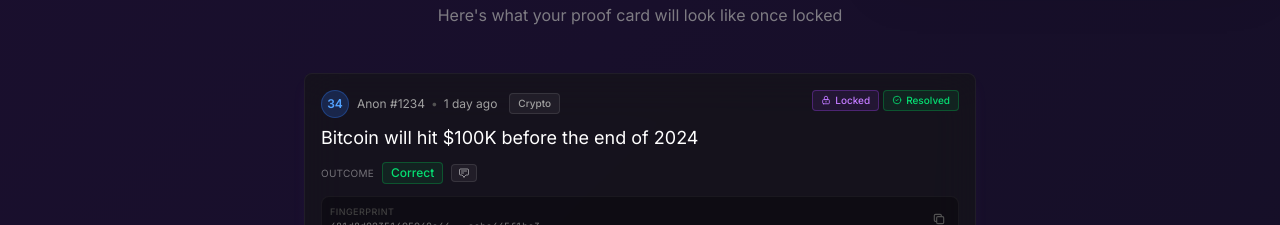
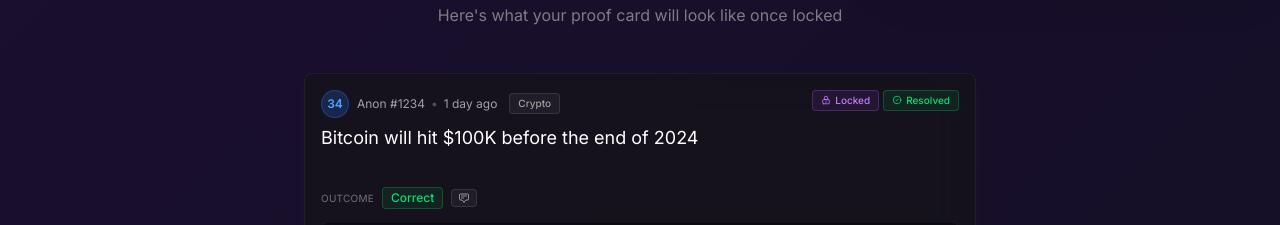
Before and after one commit to Boomchakalala/prooflocker, a Next.js app: page / in a window 1280 px wide. Shown: the part 820-1045 px from the top of the page. Built offline with nearby package versions, Linux system fonts and the light colour scheme; no server answers.

Commit message:
Sandbox autosave

```diff
--- a/src/components/PredictionCard.tsx
+++ b/src/components/PredictionCard.tsx
@@ -135,7 +135,7 @@ export default function PredictionCard({ prediction, currentUserId, onOutcomeUpd
       </div>
 
       {/* 3. TITLE - Prediction text */}
-      <p className="text-white text-lg leading-snug mb-3 font-normal flex-grow line-clamp-2">
+      <p className="text-white text-lg leading-snug mb-3 font-normal flex-grow line-clamp-2 min-h-[2.75em]">
         {prediction.textPreview}
       </p>
 
```
